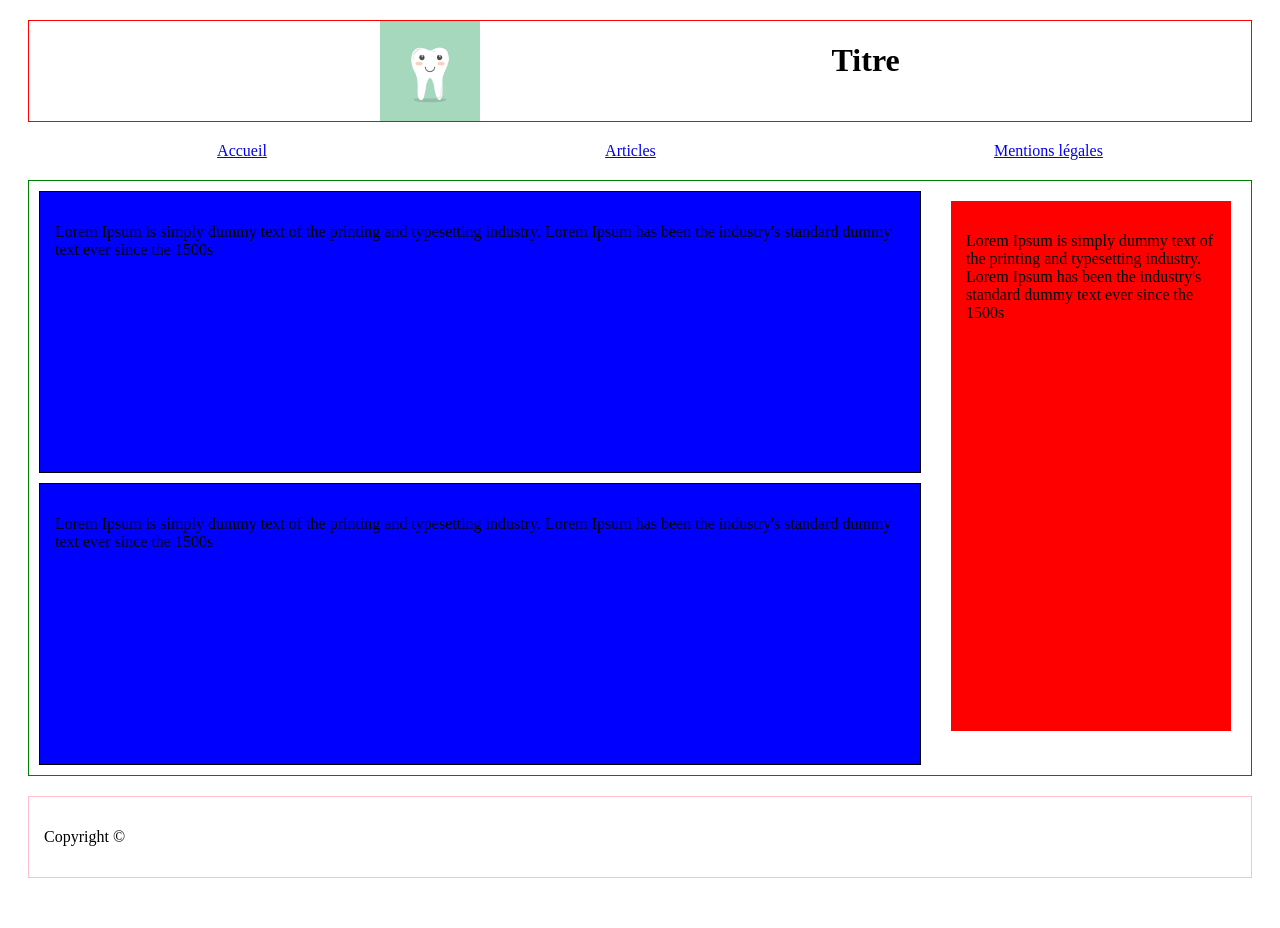
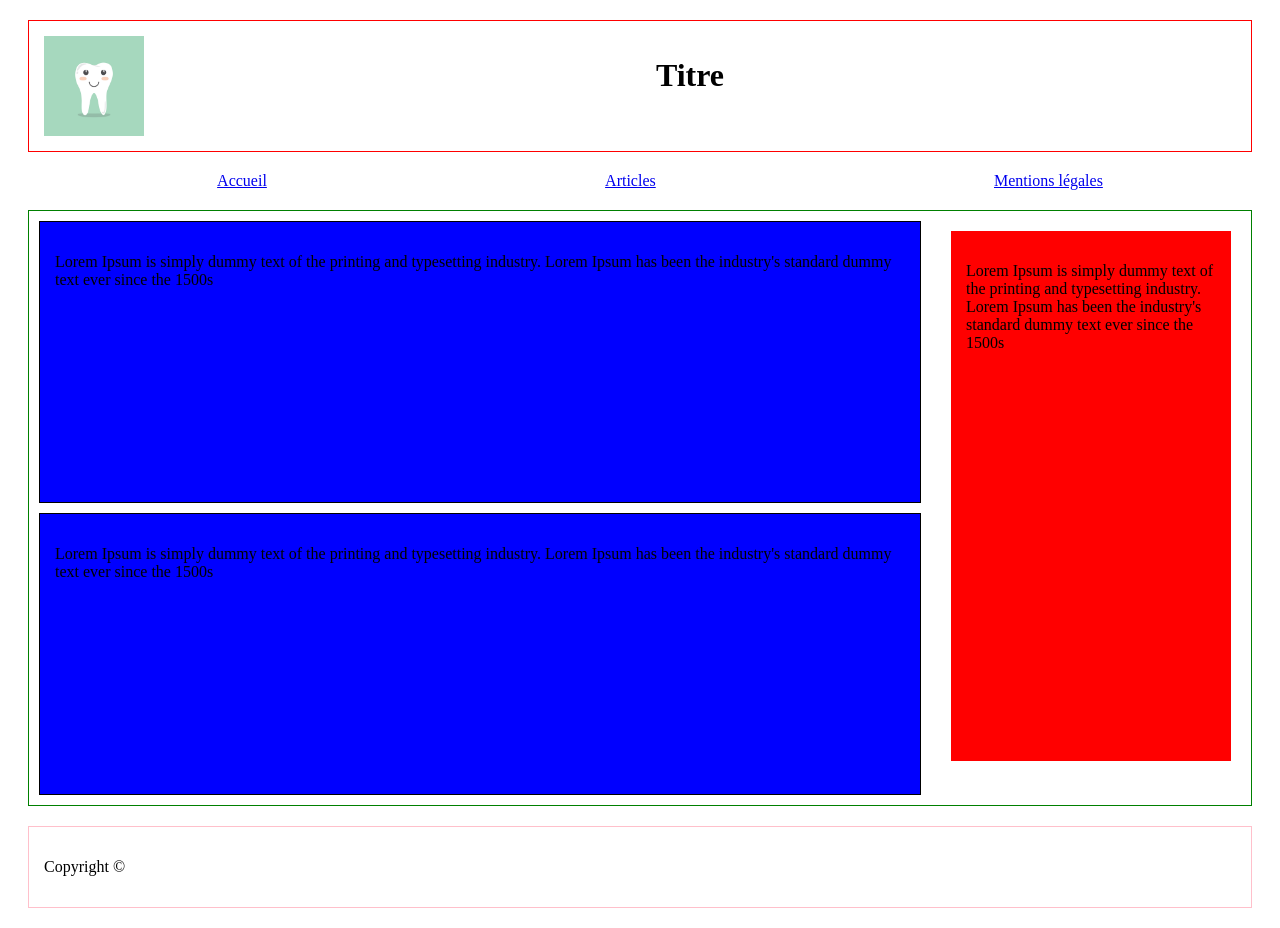
Before and after one commit to Soumaya2110/Exercice-HTML-Flex-box, a plain HTML site: page index.html in a window 1280 px wide. Before the commit the page ends 898 px from the top, so only its background shows below. Drawn offline with Linux system fonts and the light colour scheme.

Commit message:
commit pass

```diff
--- a/css/styles.css
+++ b/css/styles.css
@@ -1,10 +1,16 @@
 
 #header {
     display: flex;
-    justify-content: space-evenly;
+    justify-content: space-around;
     border: 1px solid red;
+    padding: 15px;
     margin: 20px;
 
+}
+h1 {
+    display: flex;
+    justify-content: center;
+    width: 100%;
 }
 
 /*#nav {
@@ -28,6 +34,7 @@ main{
     align-items: flex-end;
     background-color: white;
 }
+
 #aside {
     background-color: red;
     align-self: flex-start;
```
